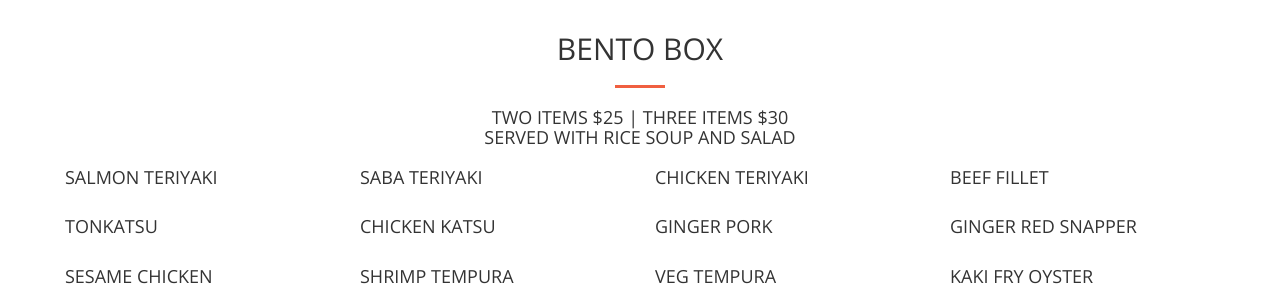
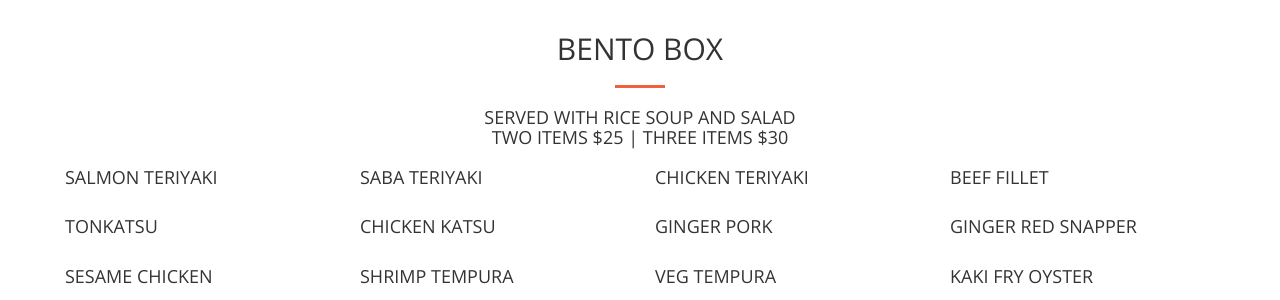
Before and after one commit to CyrusLiang/kamekyo, a Jekyll site: the page built from index.html, in a window 1280 px wide and 900 px high, scrolled down 3395 px. Shown: the part 273-573 px from the top of the window. Built offline with Jekyll 4.4.1, drawn with Linux system fonts in a browser that asks for light colours.

```diff
--- a/_includes/bentobox.html
+++ b/_includes/bentobox.html
@@ -4,7 +4,7 @@
             <div class="col-lg-12 text-center">
                 <h2 class="section-heading">Bento Box</h2>
                 <hr class="primary">
-                <h4>Two Items $25 | Three Items $30<br>Served with rice soup and salad</h4>
+                <h4>Served with rice soup and salad<br>Two Items $25 | Three Items $30</h4>
             </div>
         </div>
     </div>
```
